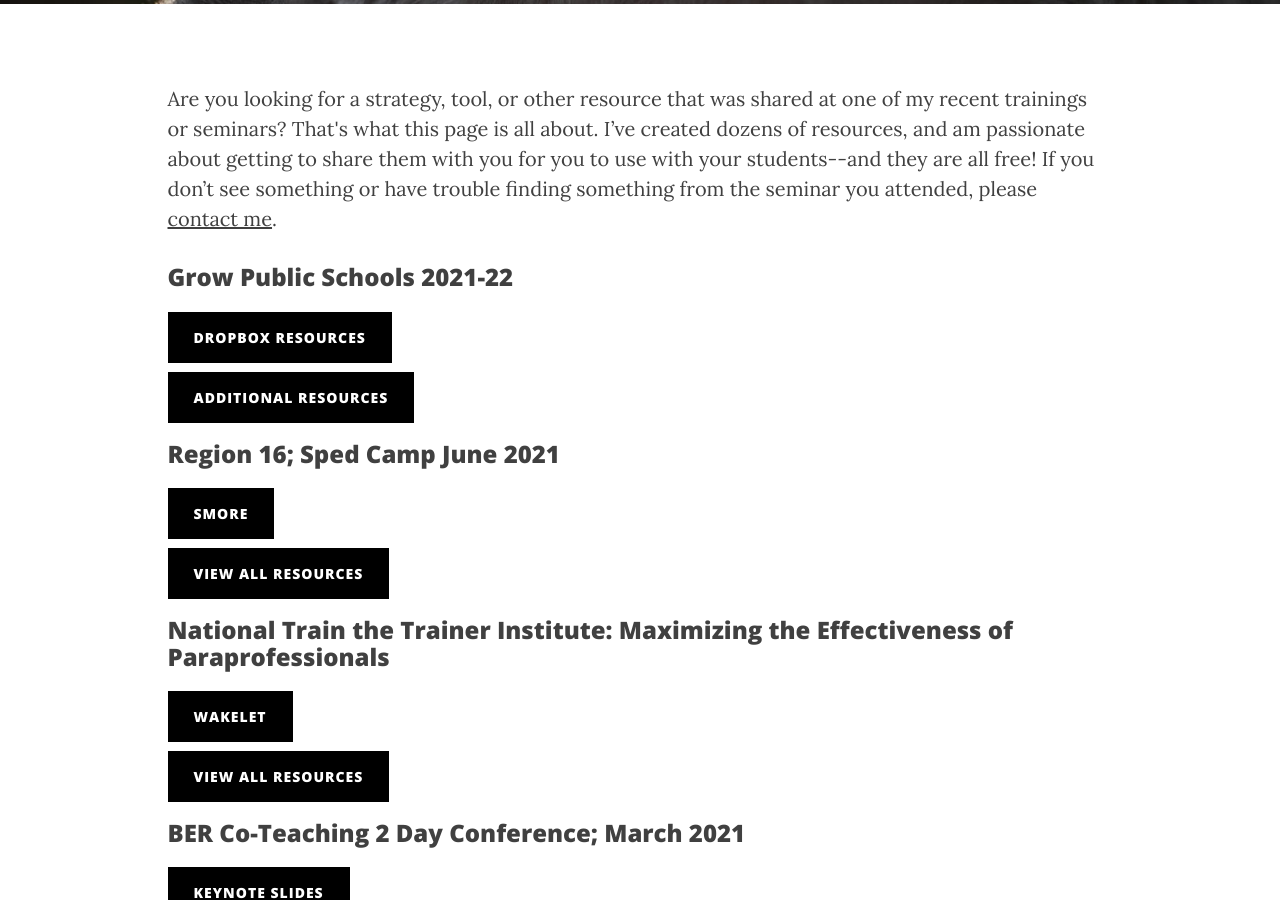
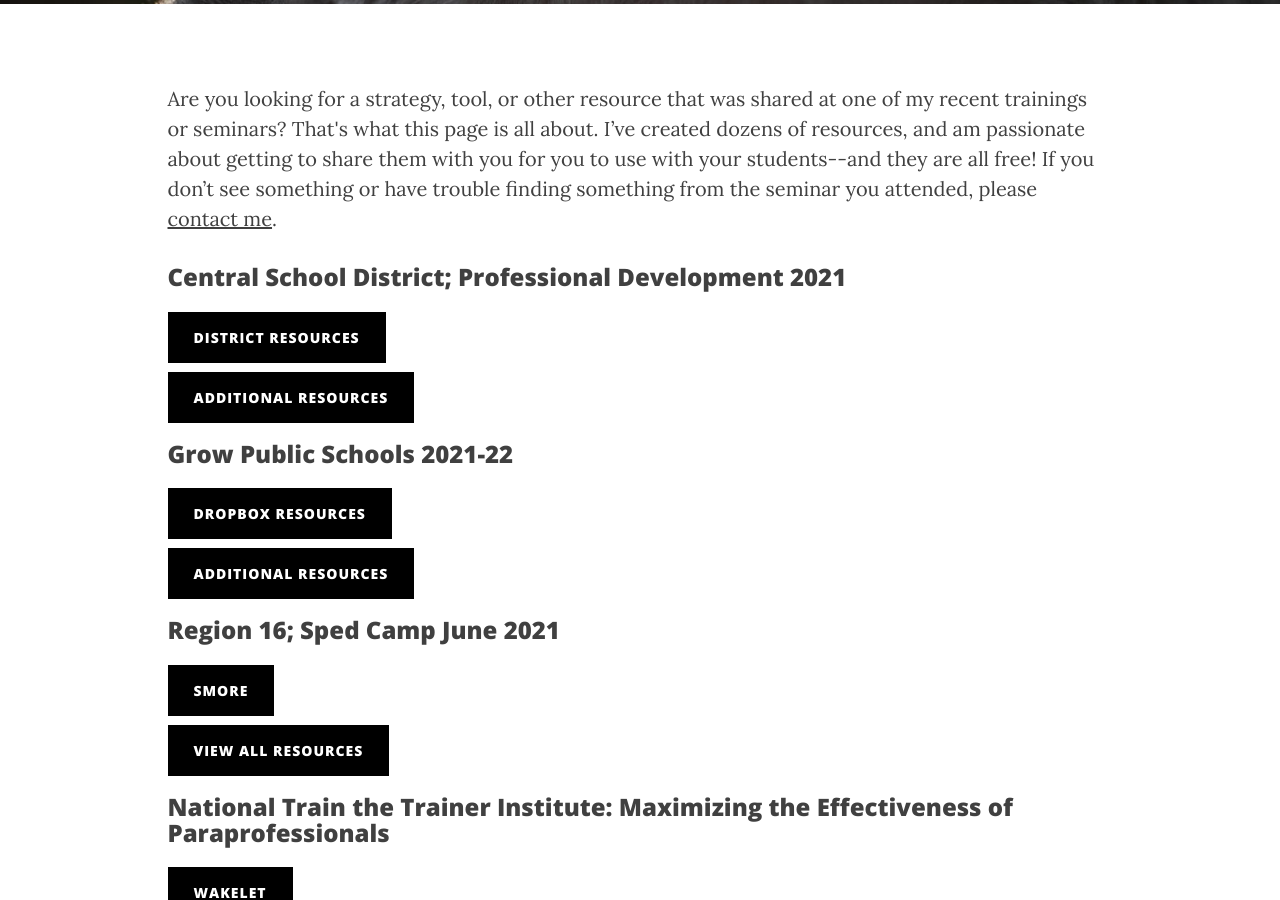
Before and after one commit to iamweswilson/clearlycat, a Jekyll site: the page built from resources.html, in a window 1280 px wide and 900 px high, scrolled down 444 px. Built offline with Jekyll 4.4.1, drawn with Linux system fonts in a browser that asks for light colours; nearby versions of some CDN libraries; comment, search, counter and statistics services are not loaded.

Commit message:
Central School District; Professional Development 2021 - resources

```diff
--- a/resources.html
+++ b/resources.html
@@ -24,6 +24,17 @@ permalink: /training-resources/
             <div class="col-sm-10 col-sm-push-1">
                 <p>
                     Are you looking for a strategy, tool, or other resource that was shared at one of my  recent trainings or seminars? That's what this page is all about.  I’ve created dozens of resources, and am passionate about getting to share them with you for you to use with your students--and they are all free!  If you don’t see something or have trouble finding something from the seminar you attended, please <a href="/contact/">contact me</a>.
+                </p>
+                <h3>Central School District; Professional Development 2021</h3>
+                <p>
+                    <a href="//drive.google.com/drive/folders/1_xrEttNc-AZzzB8Mb0Gr5f9B9xiza2Q6?usp=sharing" class="resource-btn" target="_blank">
+                        District Resources
+                    </a>
+                </p>
+                <p>
+                    <a href="//drive.google.com/drive/folders/0B6LJvCVcyOwfY250UTM5X3FJTms?resourcekey=0-rQ_vlIT6ljargrgnpgdQ1A&usp=sharingg" class="resource-btn" target="_blank">
+                        Additional Resources
+                    </a>
                 </p>
                 <h3>Grow Public Schools 2021-22</h3>
                 <p>
```
